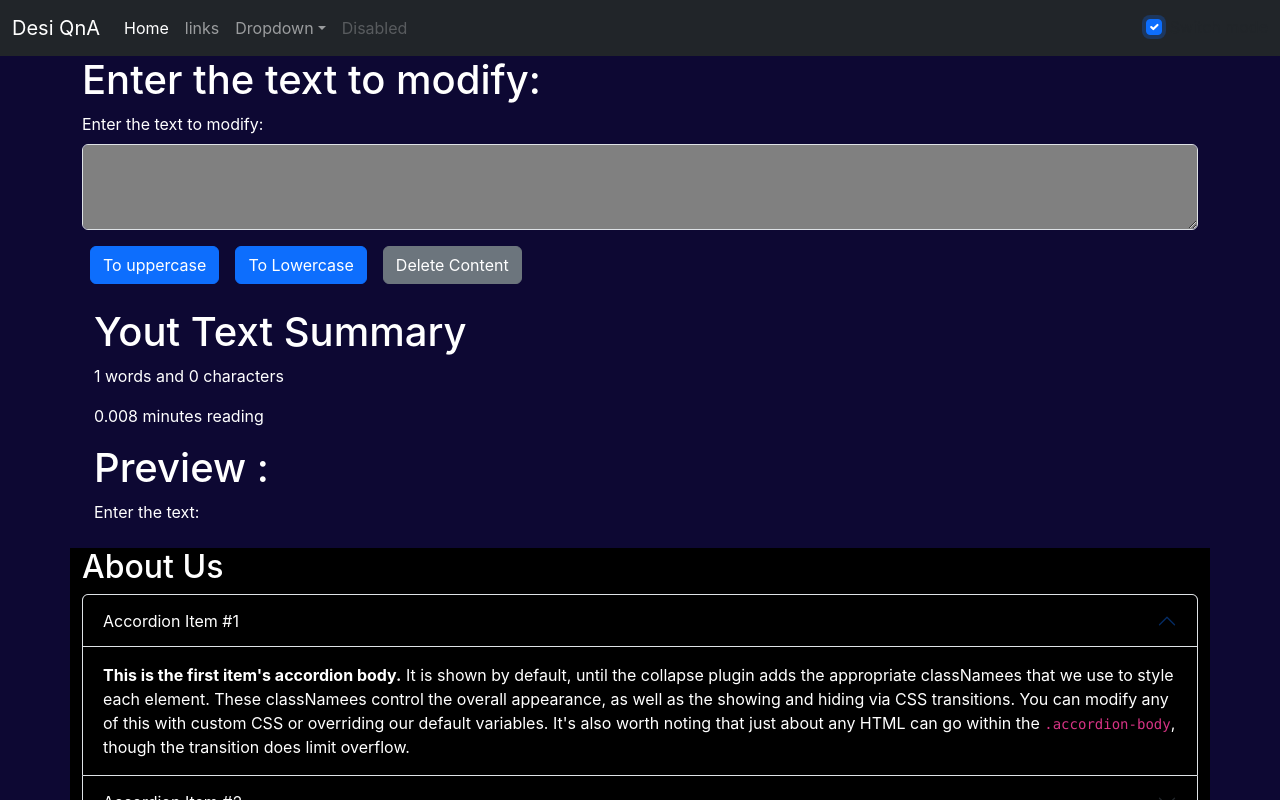
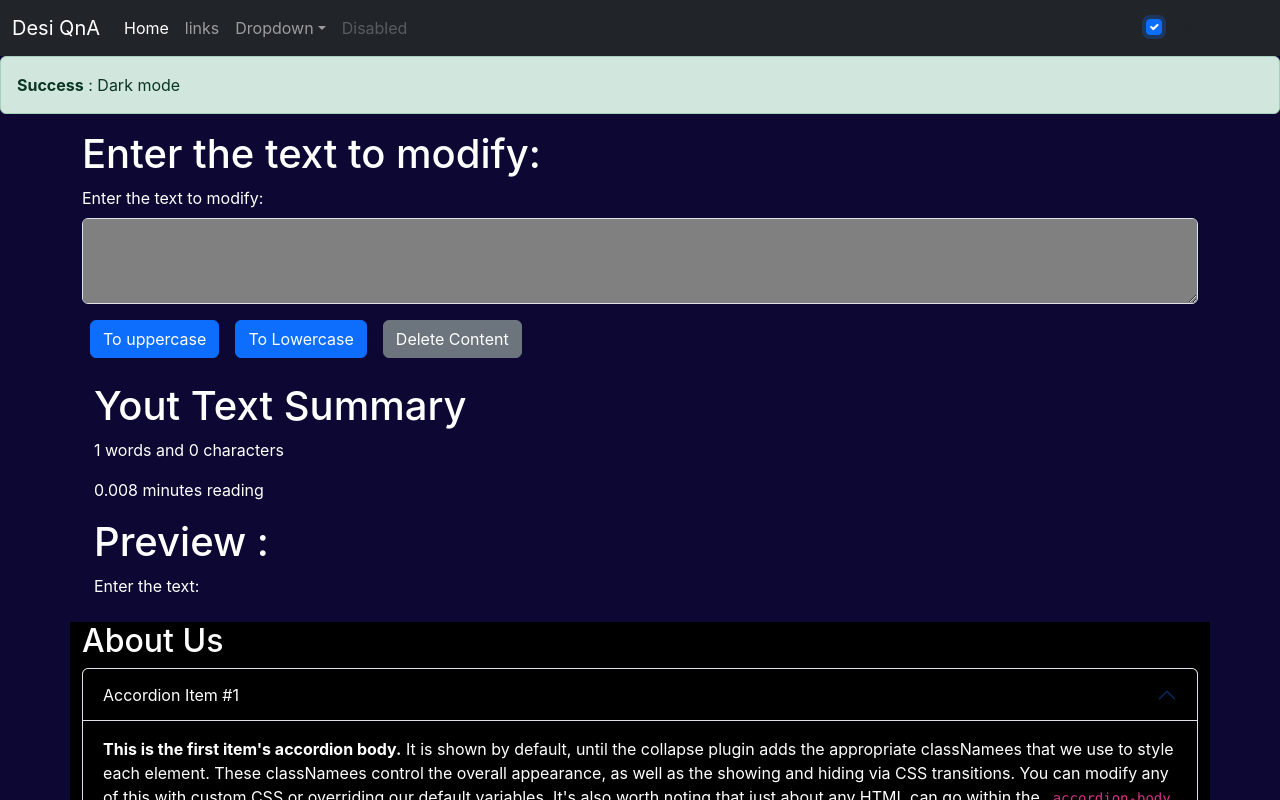
Before and after one commit to Ajit-Ravan/New_ReactJs, a React (Create React App) app in the folder my-app/: page / in a window 1280 px wide. Both pictures are taken after a click on the switch "Switch mode". Shown: the top 800 px of the page. Built offline with nearby package versions, Linux system fonts and the light colour scheme.

Commit message:
alert,title icon,search engine optimization

```diff
--- a/my-app/public/index.html
+++ b/my-app/public/index.html
@@ -3,12 +3,14 @@
 
 <head>
   <meta charset="utf-8" />
-    <link rel="icon" href="%PUBLIC_URL%/favicon.ico" />
+  <link rel="icon" href="%PUBLIC_URL%/" />
   <meta name="viewport" content="width=device-width, initial-scale=1" />
   <meta name="theme-color" content="#000000" />
-    <meta name="description" content="Web site created using create-react-app" />
+  <!-- We have to add content because while a person search while cosidering your
+     website to be shown on top this things cosidered -->
+  <meta name="description" content="Text utility and dealing text operations" />
 
-    <link rel="manifest" href="%PUBLIC_URL%/manifest.json" />
+  <link rel="manifest" href="%PUBLIC_URL%/favicon.ico" />
 
   <title>Our App</title>
   <link href="https://cdn.jsdelivr.net/npm/bootstrap@5.3.2/dist/css/bootstrap.min.css" rel="stylesheet"
@@ -19,7 +21,8 @@
   <noscript>You need to enable JavaScript to run this app.</noscript>
   <div id="root"></div>
   <script src="https://cdn.jsdelivr.net/npm/bootstrap@5.3.2/dist/js/bootstrap.bundle.min.js"
-      integrity="sha384-C6RzsynM9kWDrMNeT87bh95OGNyZPhcTNXj1NW7RuBCsyN/o0jlpcV8Qyq46cDfL" crossorigin="anonymous"></script>
+    integrity="sha384-C6RzsynM9kWDrMNeT87bh95OGNyZPhcTNXj1NW7RuBCsyN/o0jlpcV8Qyq46cDfL"
+    crossorigin="anonymous"></script>
 
 </body>
 
--- /dev/null
+++ b/my-app/src/Alert.js
@@ -0,0 +1,17 @@
+import React from 'react'
+
+export default function Alert(props) {
+    const capitalize = (word) => {
+        const lower = word.toLowerCase();
+        return lower.charAt(0).toUpperCase() + lower.slice(1);
+    }
+    return (
+        props.alert && <div>
+            <div className={`alert alert-${props.alert.type} alert-dismissible fade show`} role="alert">
+                <strong>{capitalize(props.alert.type)}</strong> : {props.alert.msg}
+                {/* <button type="button" className="btn-close" data-bs-dismiss="alert" aria-label="Close"></button> */}
+            </div>
+        </div>
+
+    )
+}
--- a/my-app/src/App.js
+++ b/my-app/src/App.js
@@ -5,24 +5,39 @@ import "./App.css";
 import Navbar from "./Navbar";
 import TextForms from "./TextForms";
 import React from "react";
+import Alert from "./Alert";
 
 function App() {
   //Adding dark mode and light mode functionality to our entire project
   const [mode, setMode] = useState('light');
+  //for Alert.js page sending msg in alert
+  const [alert, setAlert] = useState(null);
+  const showAlert = (message, type) => {
+    setAlert({
+      msg: message,
+      type: type
+    });
+    setTimeout(() => {
+      setAlert();
+    }, 3000);
+  }
   const toggleMode = () => {
     if (mode === 'light') {
       setMode('dark');
       document.body.style.backgroundColor = '#0d0833';
+      showAlert("Dark mode", "success");
     } else {
       setMode('light');
       document.body.style.backgroundColor = 'white';
+      showAlert("Light mode", "success")
     }
     console.log(mode);
   };
   return (
     <>
       <Navbar title="Desi QnA" link="links" mode={mode} toggleMode={toggleMode} />
-      <TextForms heading="Enter the text to modify: " mode={mode} />
+      <Alert alert={alert} />
+      <TextForms showAlert={showAlert} heading="Enter the text to modify: " mode={mode} />
       <About mode={mode} />
     </>
   );
--- a/my-app/src/TextForms.js
+++ b/my-app/src/TextForms.js
@@ -7,28 +7,38 @@ export default function TextForms(props) {
     console.log("upper case was clicked " + text);
     // setText("You clicked on the button handleUpClick");
     //CONVERTING TO UPPERCASE
-    let upperText = text.toUpperCase();
-    setText(upperText);
+    // let upperText = text.toUpperCase();
+    // setText(upperText);
+    //we  use showAlert function from app.js here to add the alert if lower case
+    props.showAlert("Converted to Upper Case", "success");
   }
+
   const handleToLowClick = () => {
     console.log("lower case was clicked " + text);
     // setText("You clicked on the button handleUpClick");
     //CONVERTING TO UPPERCASE
-    let lowerText = text.toLowerCase();
-    setText(lowerText);
+    // let lowerText = text.toLowerCase();
+    // setText(lowerText);
+    //we  use showAlert function from app.js here to add the alert if lower case
+    props.showAlert("Converted to Lower case", "warning");
   };
+
   const handleOnChange = (event) => {
     setText(event.target.value);
     console.log("on change function");
   }
+
   const [text, setText] = useState("");
   // setText("this is new text from settext");
   // console.log(text);
 
   const handleDelete = () => {
     setText("");
-    console.log("content has been deleted");
+    // console.log("content has been deleted");
+    //we  use showAlert function from app.js here to show alert message when text deleted
+    props.showAlert("Deleted the content", "danger");
   }
+
   return (
     <>
       <div className='container' style={{ color: props.mode === 'dark' ? 'white' : 'black' }}>
```
Also changed, not shown: 1 other file (tests, documents, lock files or other folders). Lines whose indentation alone changed are shown as unchanged.
